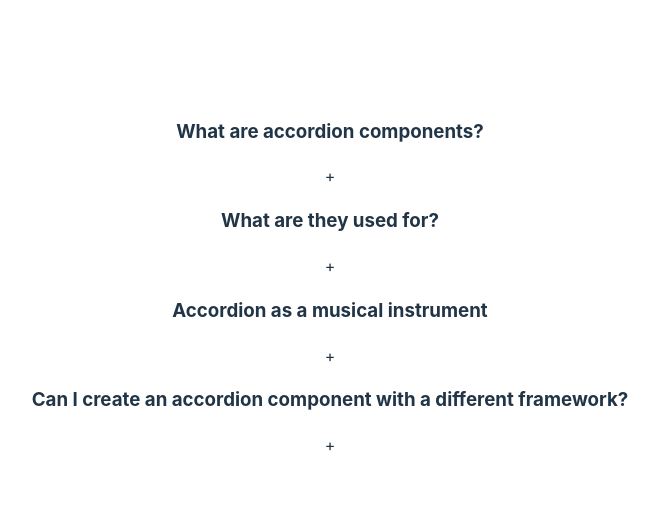
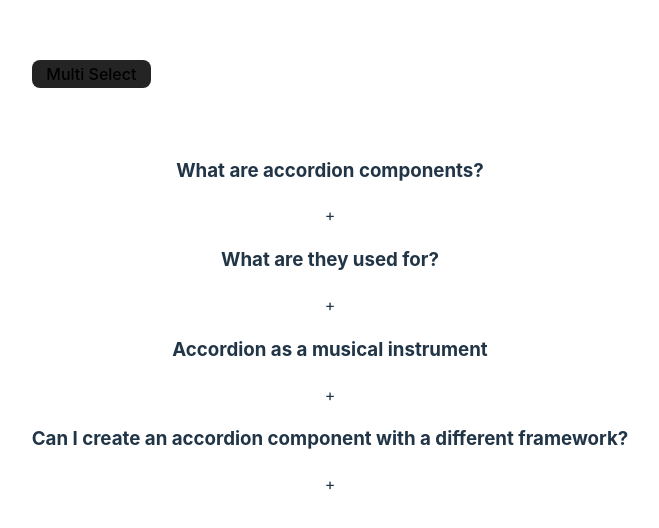
Before and after one commit to reauctioned/React_25, a React (Vite) app in the folder React_CodeCamp/: page / in a window 1280 px wide. Shown: the part 122-650 px from the top of the page, without its empty margins (310-969 px from the left). Built offline with nearby package versions, Linux system fonts and the light colour scheme.

Commit message:
multiselect button + css tweaks

```diff
--- a/React_CodeCamp/src/components/accordian/index.jsx
+++ b/React_CodeCamp/src/components/accordian/index.jsx
@@ -1,6 +1,6 @@
 import {useState} from "react"
 import data from "./data"
-
+import './styles.css'
 
 
 export default function Accordian(){
@@ -12,6 +12,7 @@ export default function Accordian(){
 
 
     return <div className="wrapper">
+        <button>Multi Select</button>
         <div className="accordian">
             {data && data.length > 0 ? (
                 data.map((dataItem) => (
--- a/React_CodeCamp/src/components/accordian/styles.css
+++ b/React_CodeCamp/src/components/accordian/styles.css
@@ -0,0 +1,23 @@
+.wrapper {
+    display:flex;
+    padding: 20px;
+    flex-direction: column;
+  }
+.wrapper > button {
+    width: 20%;
+    padding: 3px;
+    margin-bottom: 50px;
+    background-color: #242424;
+}
+
+
+  .accordian{
+    border-radius: 5px;
+
+  }
+
+  .item:hover {
+    border-radius: 5px;
+    background-color: rgb(18, 18, 17);
+    padding: 20px;
+  }
--- a/React_CodeCamp/src/index.css
+++ b/React_CodeCamp/src/index.css
@@ -47,7 +47,7 @@ button {
   transition: border-color 0.25s;
 }
 button:hover {
-  border-color: #646cff;
+  box-shadow:12px 12px 12px #242424, -10px -10px 10px #242424;
 }
 button:focus,
 button:focus-visible {
@@ -66,20 +66,3 @@ button:focus-visible {
     background-color: #f9f9f9;
   }
 }
-
-.wrapper {
-  display:flex;
-
-}
-
-
-.accordian{
-  border-radius: 5px;
-
-}
-
-.item:hover {
-  border-radius: 5px;
-  background-color: rgb(18, 18, 17);
-  ;
-}
```
